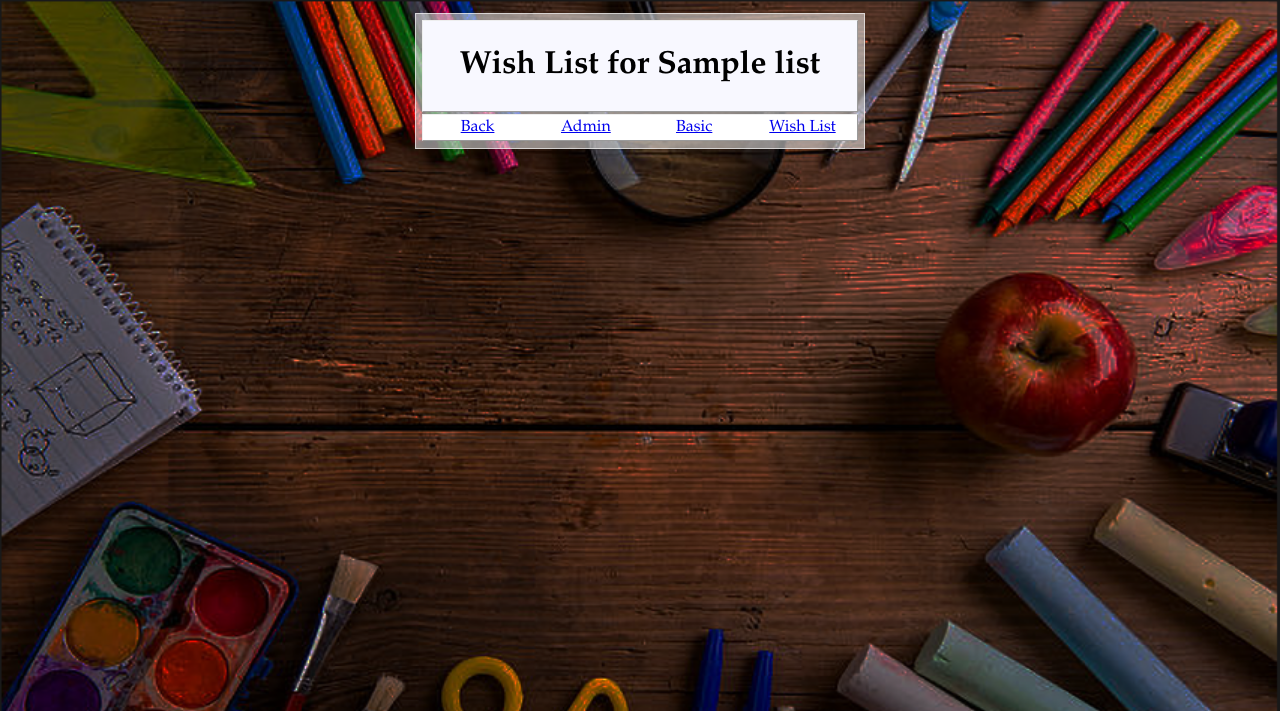
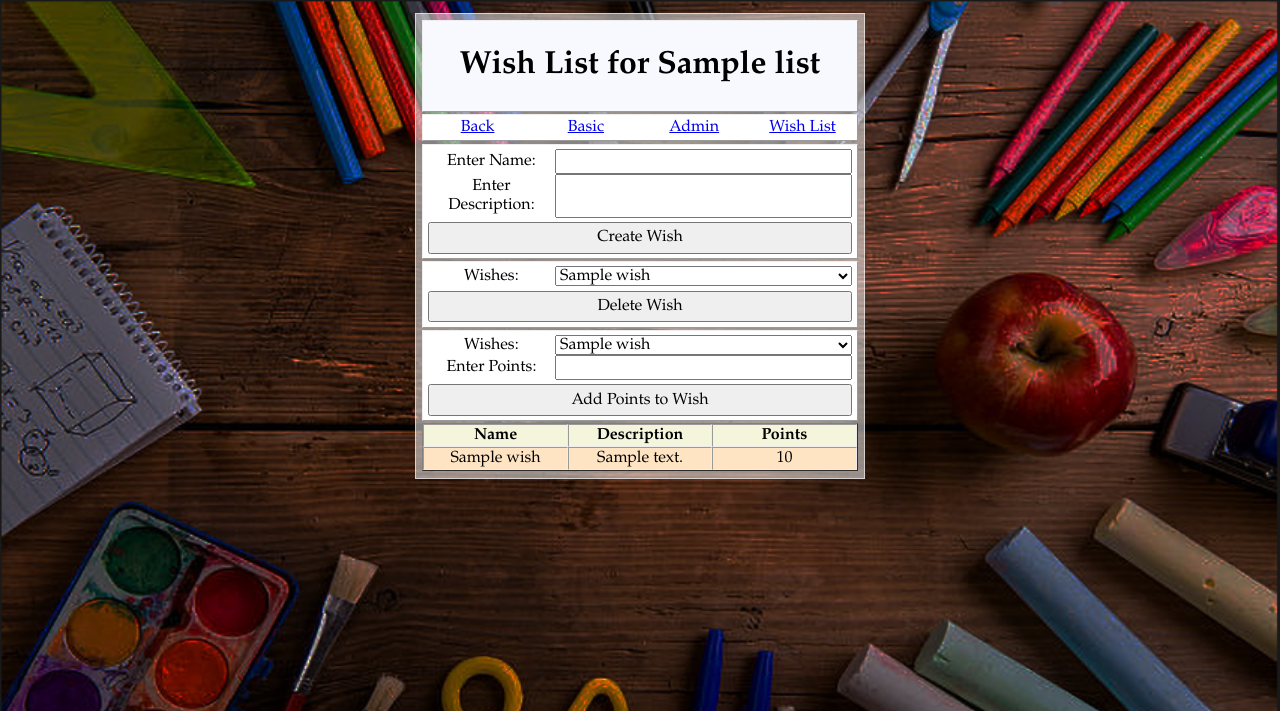
Before and after one commit to gguerini129/chores-tasks, a Flask app: page /tasklist/1/wishlist in a window 1280 px wide. Shown: the top 711 px of the page. Run offline with Flask 2, Linux system fonts and the light colour scheme; the visitor is signed in with stand-in values (Sample User, id 1); tables that the repository leaves empty hold one stand-in row (values such as "Sample post"); some libraries are stand-ins or nearby versions.

Commit message:
Added point values for tasks

```diff
--- a/main.py
+++ b/main.py
@@ -177,7 +177,17 @@ def task_list_basic(task_list_id):
             else:
                 add_task(form["name"], session["user_id"], task_list_id)
         elif form["submit"] == "delete":
+            award_points(form["id"])
             delete_task(form["id"])
+        elif form["submit"] == "modify":
+            add_points_to_task(form["points"], form["id"])
+        elif form["submit"] == "mark":
+            if "marked" not in form:
+                unmark(form["id"])
+            elif form["marked"] == "marked":
+                mark(form["id"])
+            else:
+                raise Exception()
         else:
             raise Exception()
 
@@ -210,7 +220,7 @@ def get_tasks(task_list_id):
 
 def get_own_tasks(user_id, task_list_id):
     cursor = mysql.connection.cursor(MySQLdb.cursors.DictCursor)
-    cursor.execute("SELECT * FROM task WHERE user_id = %s AND task_list_id = %s", (user_id, task_list_id,))
+    cursor.execute("SELECT * FROM task WHERE user_id = %s AND task_list_id = %s AND points = 0", (user_id, task_list_id,))
     tasks = cursor.fetchall()
     cursor.close()
     return tasks
@@ -251,6 +261,39 @@ def add_task(name, description, user_id, task_list_id):
 def delete_task(task_id):
     cursor = mysql.connection.cursor(MySQLdb.cursors.DictCursor)
     cursor.execute("DELETE FROM task WHERE task_id = %s", (task_id,))
+    mysql.connection.commit()
+    cursor.close()
+
+def award_points(task_id):
+    cursor = mysql.connection.cursor(MySQLdb.cursors.DictCursor)
+    cursor.execute("SELECT * FROM task WHERE task_id = %s AND marked = 1", (task_id,))
+    task = cursor.fetchone()
+
+    if task is None:
+        cursor.close()
+        return
+
+    points = task["points"]
+
+    cursor.execute("UPDATE child SET points = points + %s WHERE task_list_id = %s", (points, task["task_list_id"]))
+    mysql.connection.commit()
+    cursor.close()
+
+def add_points_to_task(points, task_id):
+    cursor = mysql.connection.cursor(MySQLdb.cursors.DictCursor)
+    cursor.execute("UPDATE task SET points = %s WHERE task_id = %s", (points, task_id,))
+    mysql.connection.commit()
+    cursor.close()
+
+def mark(task_id):
+    cursor = mysql.connection.cursor(MySQLdb.cursors.DictCursor)
+    cursor.execute("UPDATE task SET marked = 1 WHERE task_id = %s", (task_id,))
+    mysql.connection.commit()
+    cursor.close()
+
+def unmark(task_id):
+    cursor = mysql.connection.cursor(MySQLdb.cursors.DictCursor)
+    cursor.execute("UPDATE task SET marked = 0 WHERE task_id = %s", (task_id,))
     mysql.connection.commit()
     cursor.close()
 
@@ -325,7 +368,7 @@ def delete_task_list(task_list_id):
     mysql.connection.commit()
     cursor.close()
 
-# VIEW FUNCTION FOR WISH LIST
+# VIEW FUNCTION FOR TASK LIST WISH LIST
 @app.route("/tasklist/<int:task_list_id>/wishlist", methods=["GET", "POST"])
 def task_list_wish_list(task_list_id):
     error = ""
@@ -333,18 +376,70 @@ def task_list_wish_list(task_list_id):
     if request.method == "POST":
         form = request.form
 
+        if form["submit"] == "create":
+            if "description" in request.form:
+                add_wish(form["name"], form["description"], session["user_id"], task_list_id)
+            else:
+                add_wish(form["name"], session["user_id"], task_list_id)
+        elif form["submit"] == "delete":
+            delete_wish(form["id"])
+        elif form["submit"] == "modify":
+            add_points_to_wish(form["points"], form["id"])
+        else:
+            raise Exception()
+
     task_list = get_task_list(task_list_id)
+    wishes = get_wishes(task_list_id)
+
+    points = 0
 
     if parent_of(session["user_id"], task_list_id):
         user_type = "parent"
     elif child_of(session["user_id"], task_list_id):
         user_type = "child"
+
+        cursor = mysql.connection.cursor(MySQLdb.cursors.DictCursor)
+        cursor.execute("SELECT * FROM child WHERE user_id = %s AND task_list_id = %s", (session["user_id"], task_list_id,))
+        points = cursor.fetchone()["points"]
+        cursor.close()
     elif guardian_of(session["user_id"], task_list_id):
         user_type = "guardian"
     else:
         raise Exception()
 
-    return render_template("tasklist/wishlist.html", task_list=task_list, user_type=user_type)
+    return render_template("tasklist/wishlist.html", task_list=task_list, wishes=wishes, user_type=user_type, points=points)
+
+# HELPER FUNCTIONS FOR TASK LIST WISH LIST
+def get_wishes(task_list_id):
+    cursor = mysql.connection.cursor(MySQLdb.cursors.DictCursor)
+    cursor.execute("SELECT * FROM wish WHERE task_list_id = %s", (task_list_id,))
+    wishes = cursor.fetchall()
+    cursor.close()
+    return wishes
+
+def add_wish(name, user_id, task_list_id):
+    cursor = mysql.connection.cursor(MySQLdb.cursors.DictCursor)
+    cursor.execute("INSERT INTO wish (name, user_id, task_list_id) VALUES (%s, %s, %s)", (name, user_id, task_list_id,))
+    mysql.connection.commit()
+    cursor.close()
+
+def add_wish(name, description, user_id, task_list_id):
+    cursor = mysql.connection.cursor(MySQLdb.cursors.DictCursor)
+    cursor.execute("INSERT INTO wish (name, description, user_id, task_list_id) VALUES (%s, %s, %s, %s)", (name, description, user_id, task_list_id,))
+    mysql.connection.commit()
+    cursor.close()
+
+def delete_wish(wish_id):
+    cursor = mysql.connection.cursor(MySQLdb.cursors.DictCursor)
+    cursor.execute("DELETE FROM wish WHERE wish_id = %s", (wish_id,))
+    mysql.connection.commit()
+    cursor.close()
+
+def add_points_to_wish(points, wish_id):
+    cursor = mysql.connection.cursor(MySQLdb.cursors.DictCursor)
+    cursor.execute("UPDATE wish SET points = %s WHERE wish_id = %s", (points, wish_id,))
+    mysql.connection.commit()
+    cursor.close()
 
 # EXECUTION
 if __name__ == "__main__":
--- a/static/global.css
+++ b/static/global.css
@@ -118,6 +118,11 @@ table.task-list tr:nth-of-type(even) {
     background-color: bisque;
 }
 
+/* Can't get it to only target tr's that are the direct child */
+table.task-list tr.marked {
+    background-color: palegreen;
+}
+
 table.task-list th, table.task-list td {
     word-break: break-word;
     border-style: inset;
--- a/templates/tasklist/admin.html
+++ b/templates/tasklist/admin.html
@@ -9,11 +9,13 @@
 {% block main %}
     <nav class="plate">
         <a href="{{ url_for('home') }}">Back</a>
+        {% if user_type == "child" or user_type == "parent" %}
+            <a href="{{ url_for('task_list_basic', task_list_id=task_list['task_list_id']) }}">Basic</a>
+        {% endif %}
         {% if user_type == "parent" %}
             <a href="{{ url_for('task_list_admin', task_list_id=task_list['task_list_id']) }}">Admin</a>
         {% endif %}
         {% if user_type == "child" or user_type == "parent" %}
-            <a href="{{ url_for('task_list_basic', task_list_id=task_list['task_list_id']) }}">Basic</a>
             <a href="{{ url_for('task_list_wish_list', task_list_id=task_list['task_list_id']) }}">Wish List</a>
         {% endif %}
     </nav>
--- a/templates/tasklist/wishlist.html
+++ b/templates/tasklist/wishlist.html
@@ -9,54 +9,78 @@
 {% block main %}
     <nav class="plate">
         <a href="{{ url_for('home') }}">Back</a>
+        {% if user_type == "child" or user_type == "parent" %}
+            <a href="{{ url_for('task_list_basic', task_list_id=task_list['task_list_id']) }}">Basic</a>
+        {% endif %}
         {% if user_type == "parent" %}
             <a href="{{ url_for('task_list_admin', task_list_id=task_list['task_list_id']) }}">Admin</a>
         {% endif %}
         {% if user_type == "child" or user_type == "parent" %}
-            <a href="{{ url_for('task_list_basic', task_list_id=task_list['task_list_id']) }}">Basic</a>
             <a href="{{ url_for('task_list_wish_list', task_list_id=task_list['task_list_id']) }}">Wish List</a>
         {% endif %}
     </nav>
-    <!-- <form class="plate" action="{{ url_for('task_list_basic', task_list_id=task_list['task_list_id']) }}" method="post"> -->
-        <!-- <div class="fields"> -->
-            <!-- <label for="task-name">Enter Name:</label> -->
-            <!-- <input type="text" id="task-name" name="name" maxlength="32" required="" /> -->
-            <!-- <label for="task-description">Enter Description:</label> -->
-            <!-- <textarea style="resize: none;" id="task-description" name="description" maxlength="256"></textarea> -->
-            <!-- <label for="date-time-due">Enter Date-Time Due:</label> -->
-            <!-- <input type="datetime-local" id="date-time-due" name="task-date-time-due" disabled="" /> -->
-        <!-- </div> -->
-        <!-- <div class="actions"> -->
-            <!-- <button class="larger" name="submit" value="create">Create Task</button> -->
-        <!-- </div> -->
-    <!-- </form> -->
-    <!-- {% if deletable_tasks %} -->
-        <!-- <form class="plate" action="{{ url_for('task_list_basic', task_list_id=task_list['task_list_id']) }}" method="post"> -->
-            <!-- <div class="fields"> -->
-                <!-- <label for="tasks">Tasks:</label> -->
-                <!-- <select id="tasks" name="id" required=""> -->
-                    <!-- {% for task in deletable_tasks %} -->
-                        <!-- <option value="{{ task['task_id'] }}">{{ task["name"] }}</option> -->
-                    <!-- {% endfor %} -->
-                <!-- </select> -->
-            <!-- </div> -->
-            <!-- <div class="actions"> -->
-                <!-- <button class="larger" name="submit" value="delete">Delete Task</button> -->
-            <!-- </div> -->
-        <!-- </form> -->
-    <!-- {% endif %} -->
-    <!-- {% if tasks %} -->
-        <!-- <table class="task-list plate"> -->
-            <!-- <tr> -->
-                <!-- <th>Name</th> -->
-                <!-- <th>Description</th> -->
-            <!-- </tr> -->
-            <!-- {% for task in tasks %} -->
-                <!-- <tr> -->
-                    <!-- <td>{{ task["name"] }}</td> -->
-                    <!-- <td>{{ task["description"] }}</td> -->
-                <!-- </tr> -->
-            <!-- {% endfor %} -->
-        <!-- </table> -->
-    <!-- {% endif %} -->
+    {% if user_type == "child" %}
+        <p class="plate">
+            You have {{ points }} point(s).
+        </p>
+    {% endif %}
+    <form class="plate" action="{{ url_for('task_list_wish_list', task_list_id=task_list['task_list_id']) }}" method="post">
+        <div class="fields">
+            <label for="wish-name">Enter Name:</label>
+            <input type="text" id="wish-name" name="name" maxlength="32" required="" />
+            <label for="wish-description">Enter Description:</label>
+            <textarea style="resize: none;" id="wish-description" name="description" maxlength="256"></textarea>
+        </div>
+        <div class="actions">
+            <button class="larger" name="submit" value="create">Create Wish</button>
+        </div>
+    </form>
+    {% if wishes %}
+        <form class="plate" action="{{ url_for('task_list_wish_list', task_list_id=task_list['task_list_id']) }}" method="post">
+            <div class="fields">
+                <label for="wishes">Wishes:</label>
+                <select id="wishes" name="id" required="">
+                    {% for wish in wishes %}
+                        <option value="{{ wish['wish_id'] }}">{{ wish["name"] }}</option>
+                    {% endfor %}
+                </select>
+            </div>
+            <div class="actions">
+                <button class="larger" name="submit" value="delete">Delete Wish</button>
+            </div>
+        </form>
+    {% endif %}
+    {% if user_type == "parent" and wishes %}
+        <form class="plate" action="{{ url_for('task_list_wish_list', task_list_id=task_list['task_list_id']) }}" method="post">
+            <div class="fields">
+                <label for="wishes">Wishes:</label>
+                <select id="wishes" name="id" required="">
+                    {% for wish in wishes %}
+                        <option value="{{ wish['wish_id'] }}">{{ wish["name"] }}</option>
+                    {% endfor %}
+                </select>
+                <label for="wish-points">Enter Points:</label>
+                <input type="text" id="wish-points" name="points" maxlength="3" pattern="^\d+$" autocomplete="off" required="" />
+            </div>
+            <div class="actions">
+                <button class="larger" name="submit" value="modify">Add Points to Wish</button>
+            </div>
+        </form>
+    {% endif %}
+    {% if wishes %}
+        <table class="task-list plate">
+            <tr>
+                <th>Name</th>
+                <th>Description</th>
+                <th>Points</th>
+            </tr>
+            {% for wish in wishes %}
+                <tr>
+                    <td>{{ wish["name"] }}</td>
+                    <td>{{ wish["description"] }}</td>
+                    <td>{{ wish["points"] }}</td>
+                </tr>
+            {% endfor %}
+        </table>
+    {% endif %}
 {% endblock %}
```
Also changed, not shown: templates/tasklist/basic.html (+42 -2 lines).
